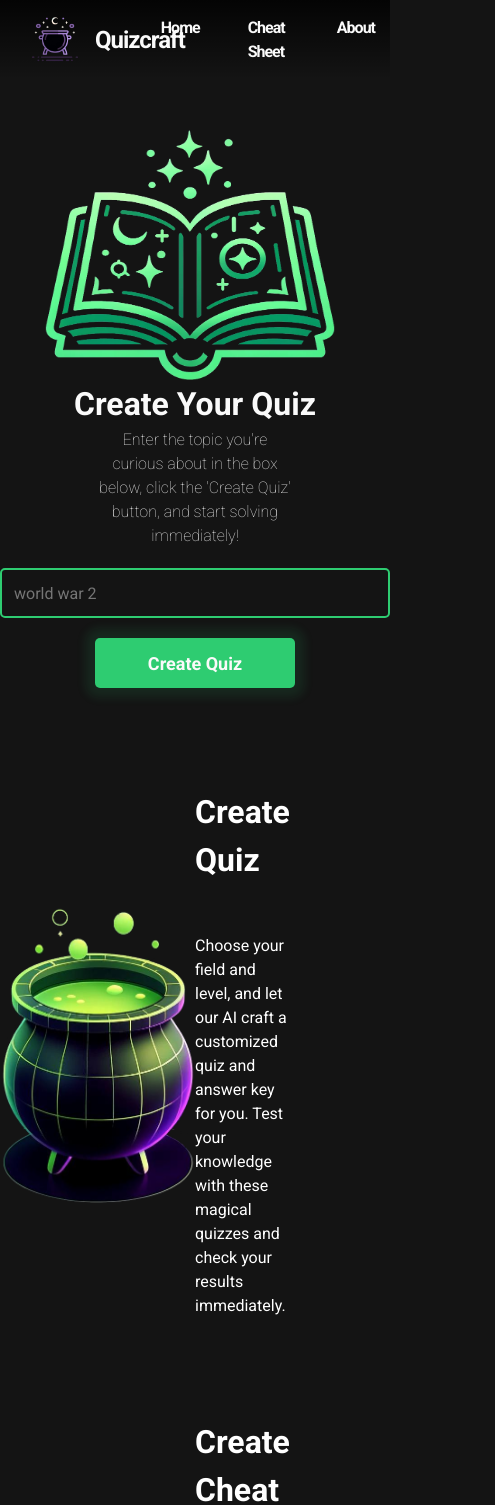
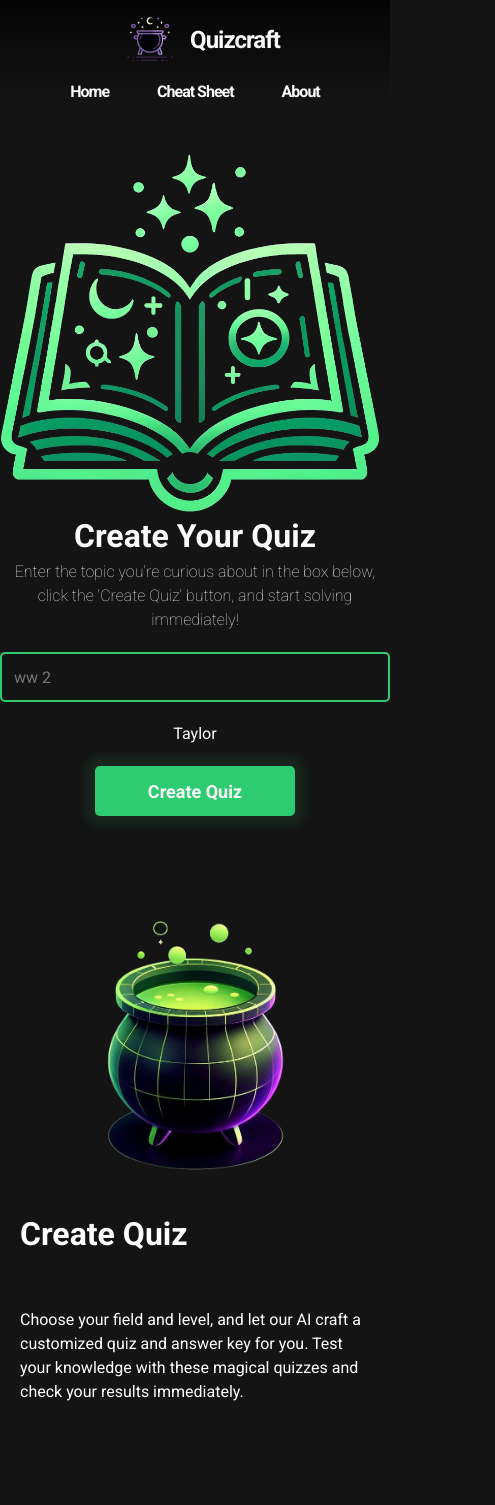
Before and after one commit to caglaozbb/quizcraft, a Next.js app: page / in a window 390 px wide. Shown: the top 1505 px of the page, 495 px wide, since content can reach past the window. Built offline with nearby package versions, Linux system fonts and the light colour scheme.

Commit message:
update: responsive

```diff
--- a/components/accordion-item/index.jsx
+++ b/components/accordion-item/index.jsx
@@ -17,7 +17,10 @@ function AccordionItem({ title, content }) {
             <div className={styles.accordionItem}
                 onClick={toggle}
             >
-                <div className={styles.accordionTitle}>{title}             {open ? <IoIosArrowUp /> : <IoIosArrowDown />}
+                <div className={styles.accordionTitle}>
+
+                    <span>
+                        {title}     </span>        {open ? <IoIosArrowUp /> : <IoIosArrowDown />}
 
                 </div>
                 <div className={`${styles.accordionContent} ${open ? styles.show : styles.hide}`}>
--- a/components/accordion-item/styles.module.css
+++ b/components/accordion-item/styles.module.css
@@ -13,7 +13,8 @@
     text-align: left;
     cursor: pointer;
     color: #fafafa;
-    width: 600px;
+    max-width: 800px;
+    width: 100%;
     border-bottom: 1px solid #fafafa50;
     padding: 10px 0px;
 }
@@ -24,7 +25,7 @@
     justify-content: space-between;
     font-weight: bold;
     padding: 20px 0px;
-    width: 580px;
+    width: 100%;
 }
 
 .accordionContent {
--- a/components/create-form/index.jsx
+++ b/components/create-form/index.jsx
@@ -1,14 +1,23 @@
+'use client'
 import React from 'react'
 import styles from './styles.module.css'
 import Button from '../button';
 import Input from '../input';
 import Link from 'next/link';
+import { useState } from 'react';
 
 
 function CreateForm() {
+
+    const [name, setName] = useState('Taylor');
+
+
     return (
         <div className={styles.select}>
-            <Input></Input>
+            <Input onChange={(e) => {
+                setName(e.target.value)
+            }} placeholder="ww 2" />
+            {name}
             <Link href="/quiz/questiondeneme" >
                 <Button variant="primary">Create Quiz</Button>
             </Link>
--- a/components/header/styles.module.css
+++ b/components/header/styles.module.css
@@ -26,3 +26,9 @@
     font-weight: 700;
     letter-spacing: -1px;
 }
+
+@media (max-width: 768px) {
+    .headerWrapper {
+        flex-direction: column;
+    }
+}
--- a/components/input/index.jsx
+++ b/components/input/index.jsx
@@ -3,9 +3,9 @@ import styles from './styles.module.css'
 
 
 
-function Input() {
+function Input(props) {
     return (
-        <input className={styles.input} type="text" placeholder="world war 2" />
+        <input className={styles.input} type="text" placeholder="world war 2" {...props} />
     )
 }
 
--- a/components/section-item/styles.module.css
+++ b/components/section-item/styles.module.css
@@ -29,3 +29,26 @@
 .image {
     width: auto;
 }
+
+@media (max-width: 768px) {
+    .sectionItem {
+        flex-direction: column;
+        padding: 0 20px;
+    }
+
+    .sectionItem>div {
+        width: 100%;
+    }
+
+    .info {
+        padding-right: 0px;
+    }
+
+    .image {
+        width: 180px;
+    }
+
+    .sectionItemImageCol {
+        margin-bottom: 40px;
+    }
+}
--- a/package.json
+++ b/package.json
@@ -9,10 +9,13 @@
     "lint": "next lint"
   },
   "dependencies": {
+    "@ai-sdk/openai": "^0.0.11",
+    "ai": "^3.1.7",
     "next": "14.2.1",
     "react": "^18",
     "react-dom": "^18",
-    "react-icons": "^5.1.0"
+    "react-icons": "^5.1.0",
+    "zod": "^3.23.8"
   },
   "devDependencies": {
     "eslint": "^8",
--- a/src/app/styles.module.css
+++ b/src/app/styles.module.css
@@ -13,6 +13,8 @@
 
 .infoImage {
     padding-right: 10px;
+    height: auto;
+
 }
 
 .info {
@@ -33,6 +35,10 @@
     font-weight: 100;
 }
 
+.info h1 {
+    text-align: center;
+}
+
 .faqWrapper {
     padding-bottom: 100px;
 }
@@ -44,3 +50,18 @@
     padding-top: 100px;
     padding-bottom: 30px;
 }
+
+
+@media (max-width: 768px) {
+    .info p {
+        width: 100%;
+    }
+
+    .infoImage {
+        width: 400px;
+    }
+
+    .faqWrapper {
+        padding: 0 20px;
+    }
+}
--- a/styles/globals.css
+++ b/styles/globals.css
@@ -22,3 +22,7 @@ body {
 .container>.fluid {
   grid-column: 1 / -1;
 }
+
+img {
+  height: auto;
+}
```
Also changed, not shown: src/app/page.jsx (+20 -0 lines), 1 other file (tests, documents, lock files or other folders).
